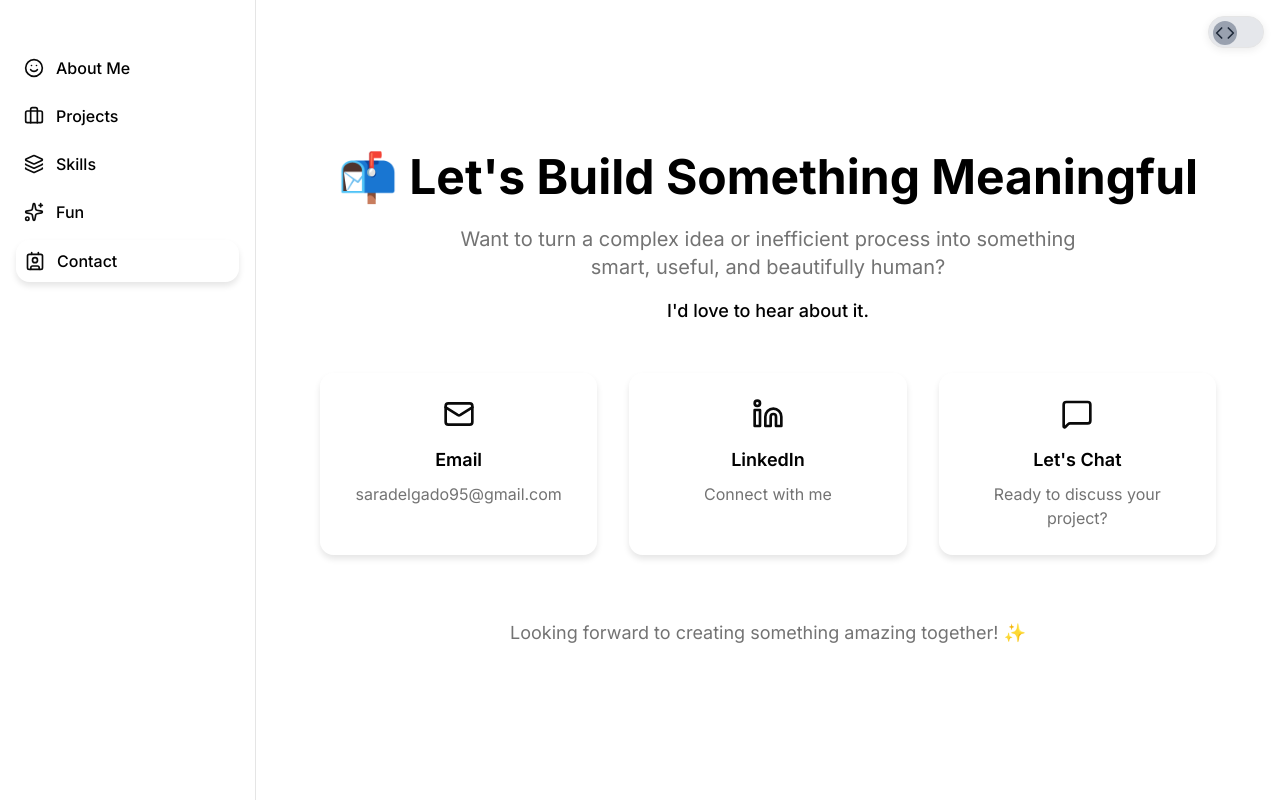
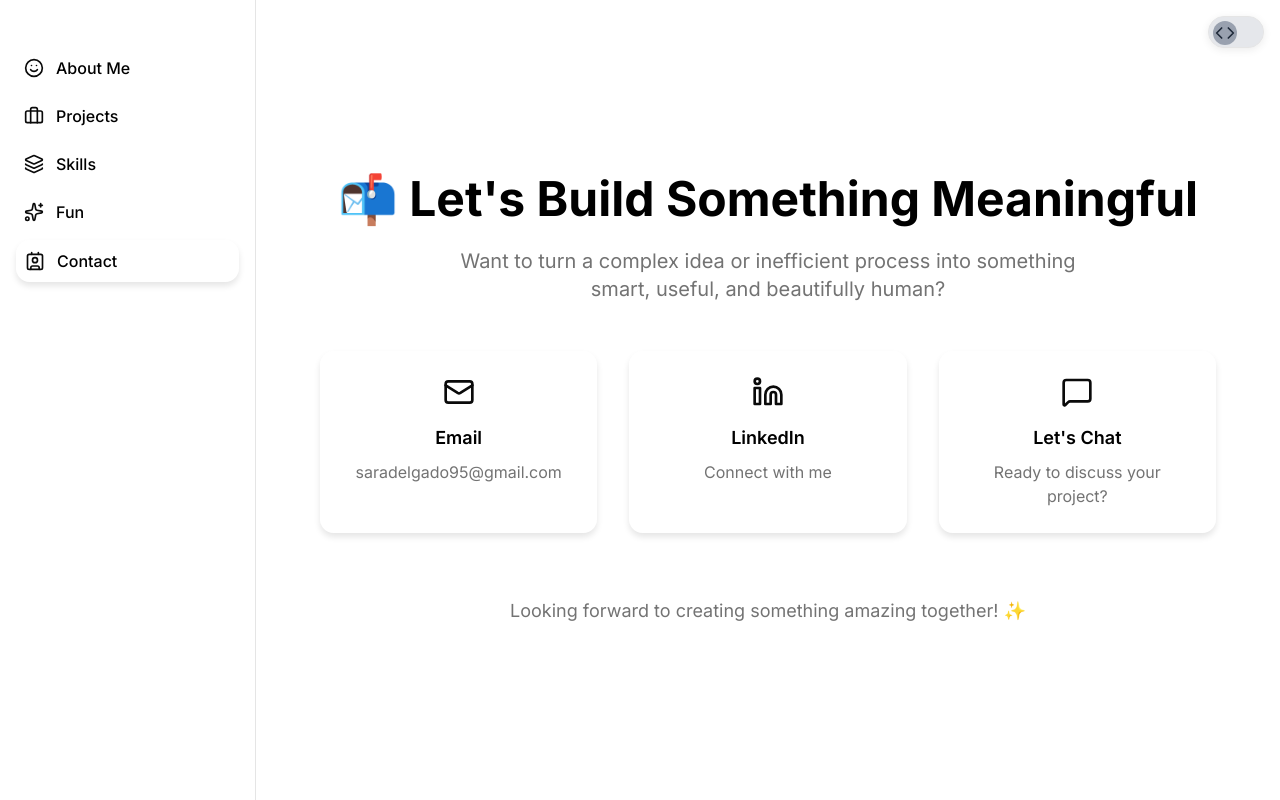
Before and after one commit to arasodagled/my-portfolio, a Next.js app: page /contact in a window 1280 px wide. Built offline with nearby package versions, Linux system fonts and the light colour scheme.

Commit message:
version only text

```diff
--- a/src/app/contact/page.tsx
+++ b/src/app/contact/page.tsx
@@ -9,7 +9,6 @@ export default function ContactPage() {
           <p className="text-xl text-muted-foreground max-w-2xl mx-auto">
             Want to turn a complex idea or inefficient process into something smart, useful, and beautifully human?
           </p>
-          <p className="text-lg font-medium mt-4">I&apos;d love to hear about it.</p>
         </div>
 
         <div className="grid grid-cols-1 md:grid-cols-3 gap-8 mt-12">
```
